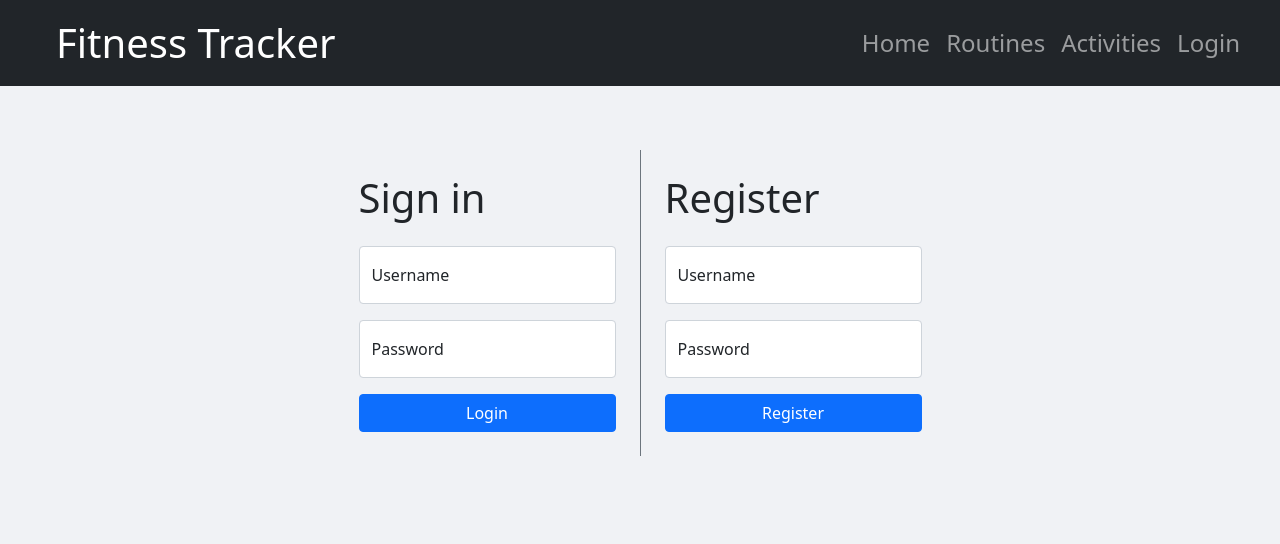
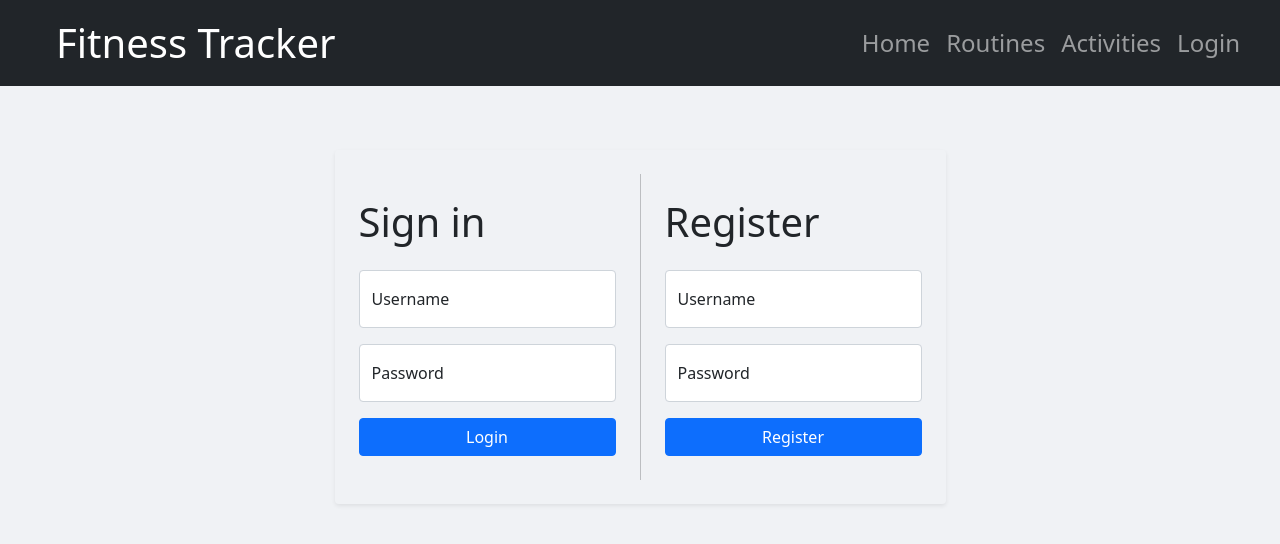
Before and after one commit to AaaronPM/Fitness-frontend-react, a React (Create React App) app: page /login in a window 1280 px wide. Shown: the top 544 px of the page. Built offline with nearby package versions, Linux system fonts and the light colour scheme; no server answers.

Commit message:
added new / small styling to home and login page

```diff
--- a/src/components/Home.js
+++ b/src/components/Home.js
@@ -33,13 +33,13 @@ export default function Home({ user }) {
         </div>
       ) : (
         <div className='bg-light text-secondary p-5 rounded m-3 shadow-lg'>
-          <h1 className='display-4'>
+          <h1 className='display-4 mb-5 text-decoration-underline'>
             Welcome back,
-            <span className={`${RNGColor()}`}>{user.username}</span>!
+            <span className={`${RNGColor()} fw-bolder`}>{user.username}</span>!
           </h1>
           <p className='lead'>Go Checkout all the great Routines!!!</p>
           <LinkContainer to='/routines'>
-            <Button variant='outline-secondary' className='btn-lg'>
+            <Button variant='outline-secondary' className='btn-lg btn-block'>
               Routines
             </Button>
           </LinkContainer>
--- a/src/components/Login.jsx
+++ b/src/components/Login.jsx
@@ -67,10 +67,10 @@ export default function Login({ setToken }) {
 
   return (
     <OverlayTrigger show={errShow} overlay={popover} placement='bottom'>
-      <div className='d-flex gap-4 align-items-center'>
+      <div className='d-flex p-4 gap-4 align-items-center rounded shadow-sm'>
         <Form
           onSubmit={(e) => loginHandler(e)}
-          className='border-end border-secondary pe-4 py-4 d-flex gap-3 flex-column'
+          className='py-4 d-flex gap-3 flex-column'
         >
           <h1>Sign in</h1>
 
@@ -92,6 +92,7 @@ export default function Login({ setToken }) {
             Login
           </Button>
         </Form>
+        <div className='vr'></div>
         <Form
           onSubmit={(e) => registerHandler(e)}
           className='ms-0 d-flex gap-3 flex-column'
```
